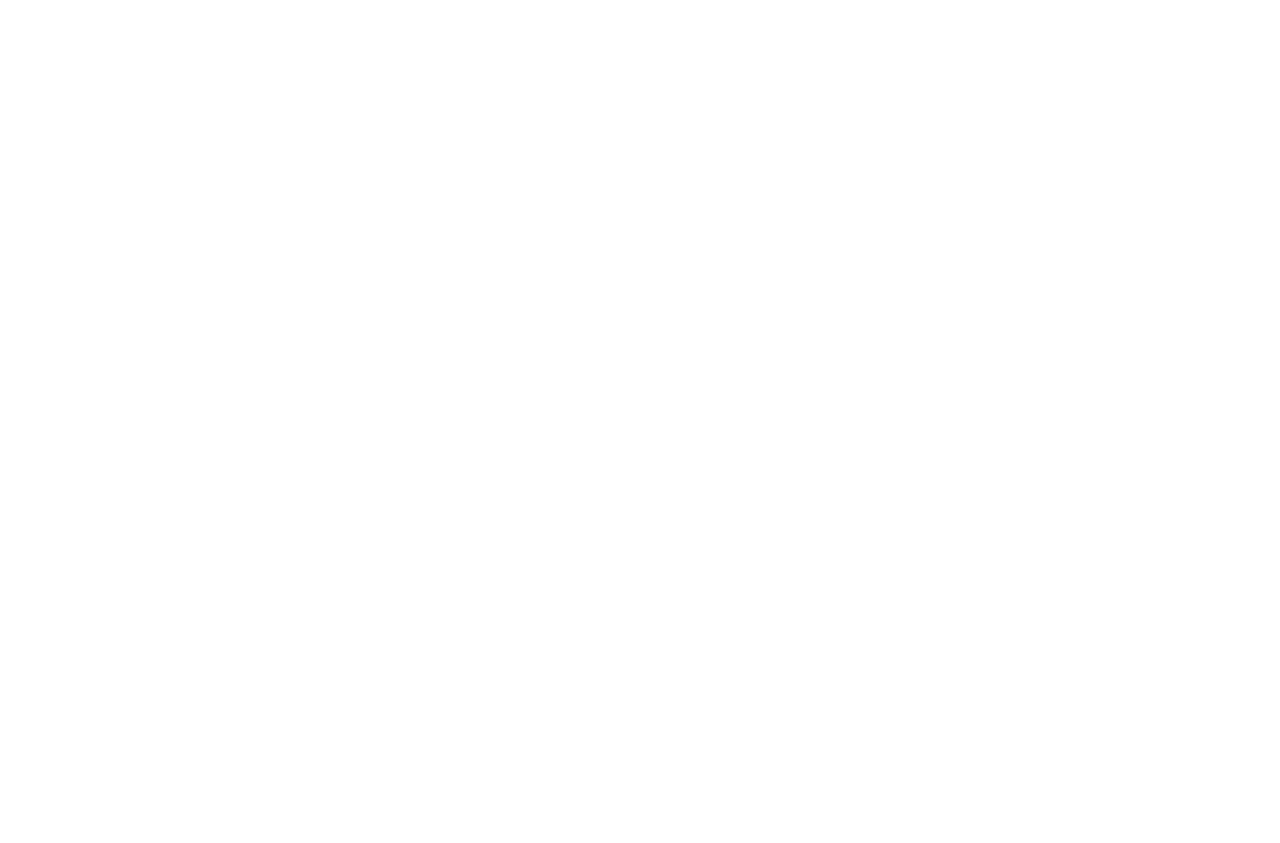
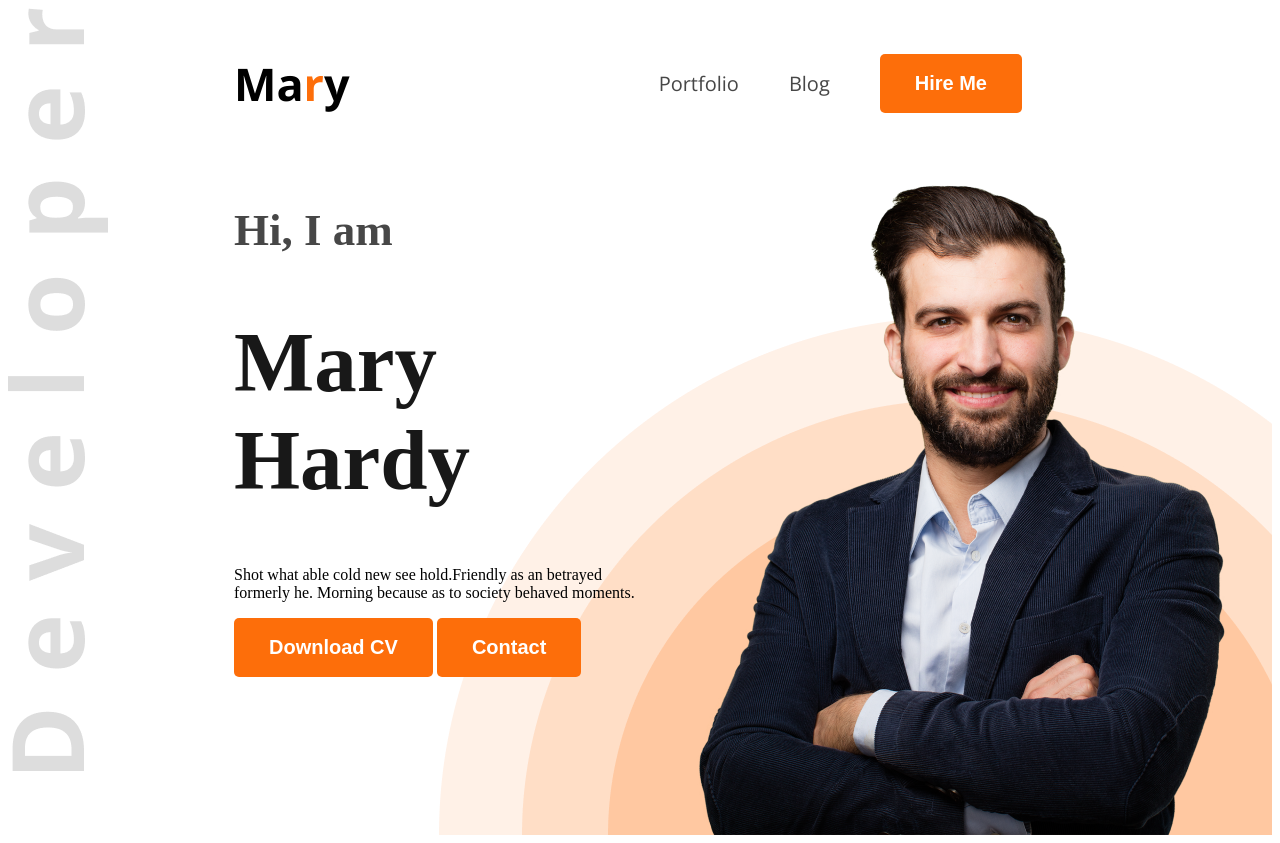
Before and after one commit to mdparvezcse/web-dev-portfolio, a plain HTML site: page index.html in a window 1280 px wide. Before the commit the page ends 800 px from the top, so only its background shows below. Drawn offline with nearby package versions, Linux system fonts and the light colour scheme.

Commit message:
nav var and banner

```diff
--- a/index.html
+++ b/index.html
@@ -1,13 +1,37 @@
 <!DOCTYPE html>
 <html lang="en">
+
 <head>
     <meta charset="UTF-8">
     <meta name="viewport" content="width=device-width, initial-scale=1.0">
     <title>Web developer portfolio</title>
+    <link rel="preconnect" href="https://fonts.googleapis.com">
+    <link rel="preconnect" href="https://fonts.gstatic.com" crossorigin>
+    <link href="https://fonts.googleapis.com/css2?family=Open+Sans:ital,wght@0,300..800;1,300..800&display=swap"
+        rel="stylesheet">
+    <link rel="stylesheet" href="styles/portfolio.css">
 </head>
+
 <body>
-    <header>
-
+    <header class="header">
+        <nav class="open-sans-normal">
+            <h3 class="nav-title">Ma<span class="text-primary">r</span>y</h3>
+            <ul>
+                <li><a class="dark2" href="">Portfolio</a></li>
+                <li><a class="dark2" href="">Blog</a></li>
+                <li><a href=""><button class="btn-primary">Hire Me</button></a></li>
+            </ul>
+        </nav>
+        <div class="banner">
+            <div class="banner-content">
+                <h3 class="banner-greetings dark2">Hi, I  am</h3>
+                <h1 class="banner-title dark1">Mary Hardy</h1>
+                <p class="description">Shot what able cold new see hold.Friendly as an betrayed formerly he. Morning because as to society behaved moments.</p>
+                <button class="btn-primary">Download CV</button>
+                <button class="btn-primary">Contact</button>
+            </div>
+            <img class="banner-profile-pic" src="images/hardy.png" alt="Picture hardy">
+        </div>
     </header>
     <main>
 
@@ -16,4 +40,5 @@
 
     </footer>
 </body>
+
 </html>
--- /dev/null
+++ b/styles/portfolio.css
@@ -0,0 +1,101 @@
+
+.open-sans-normal{
+  font-family: "Open Sans", sans-serif;
+  font-optical-sizing: auto;
+  font-style: normal;
+  font-variation-settings:
+    "wdth" 100;
+}
+/* banner background */
+.header{
+    background-image: url(../images/developer.png),url(../images/header_bg.png);
+    background-repeat: no-repeat;
+    background-position: top left, bottom right;
+    /* width: 136px;
+    height: 774px; */
+}
+
+
+/* share styles */
+.text-primary{
+    color: #FD6E0A;
+}
+
+.dark1{
+    color: #181818;
+}
+
+.dark2{
+    color: #474747;
+}
+
+.dark3{
+    color: #757575;
+}
+
+.btn-primary{
+background-color: #FD6E0A;
+color: #FFFFFF;
+font-weight: bold;
+padding: 18px 35px;
+border: none;
+border-radius: 5px;
+font-size: 20px;
+}
+
+
+/* Nav styles */
+nav{
+    display: flex;
+    align-items: center;
+    justify-content: space-between;
+    margin: 0px 200px 0px 226px;
+
+}
+nav ul li{
+    list-style-type: none;
+    margin-right: 50px;
+}
+nav ul li a{
+    text-decoration: none;
+    font-size: 20px;
+    font-weight: 400px;
+}
+
+nav ul{
+    display: flex;
+    align-items: center;
+}
+
+.nav-title{
+    font-size: 45px;
+    font-weight: 800px;
+}
+/* banner styles */
+
+.banner{
+    display: flex;
+    justify-content: space-between;
+    margin: 0px 38px 0px 226px;
+}
+
+.banner-greetings{
+    font-size: 45px;
+    font-weight: 500px;
+}
+.banner-title{
+    font-size: 85px;
+    font-weight: bold;
+}
+.description{
+    font-size: 18;
+    font-weight: 400;
+}
+.banner-profile-pic{
+    width: 584px;
+    height: 676px;
+}
+.banner-content{
+    width: 585px;
+    height: 356px;
+}
```
Also changed, not shown: images/developer.png (added), images/hardy.png (added), images/header_bg.png (added), images/icons/facebook.png (added), images/icons/insta.png (added), images/icons/js.png (added), images/icons/mongo.png (added), images/icons/nodejs.png (added), images/icons/react.png (added), images/icons/twitter.png (added).
